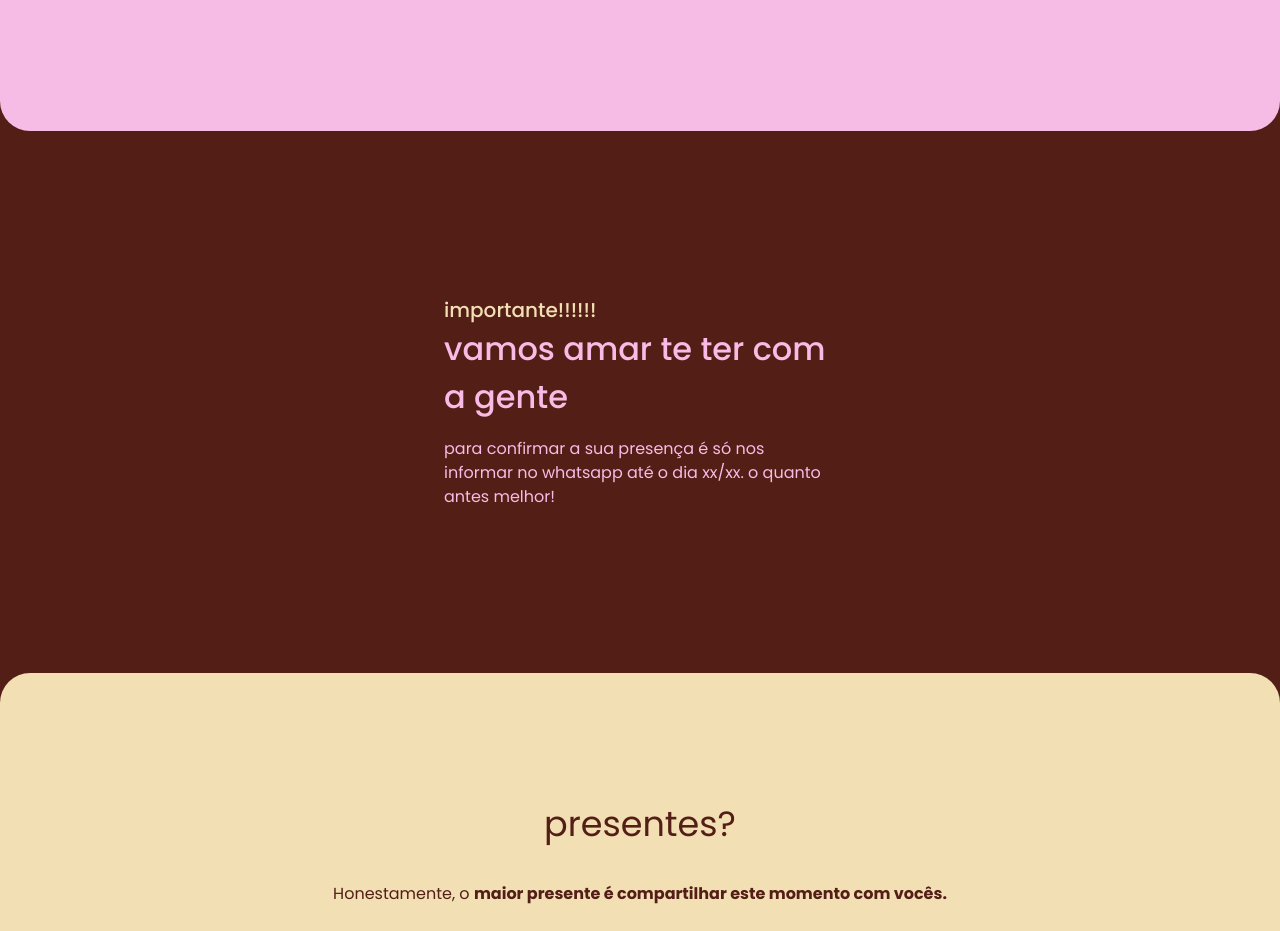
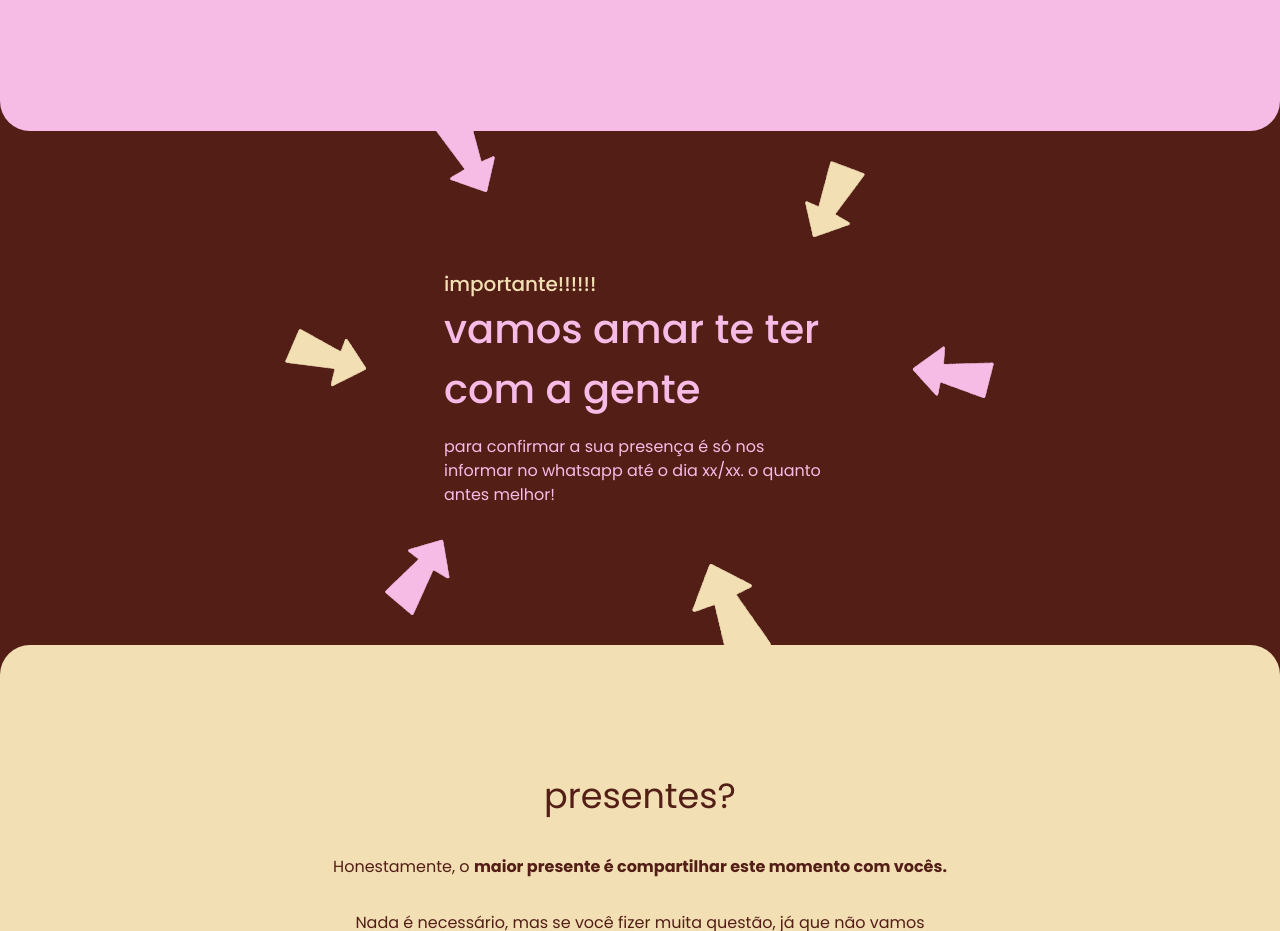
Before and after one commit to LeonardoVizzotto/casamento, a website built with Vite: page index.html in a window 1280 px wide. Shown: the part 1534-2465 px from the top of the page. Built offline with nearby package versions, Linux system fonts and the light colour scheme.

Commit message:
feat: adjustments 4

```diff
--- a/index.html
+++ b/index.html
@@ -119,6 +119,13 @@
         aria-labelledby="details-heading"
       >
         <div class="section__inner section__inner--details">
+          <div class="details__layout">
+            <div class="details__row details__row--top">
+              <img src="images/arrow--secondary.svg" alt="" class="details__arrow details__arrow--top-left" />
+              <img src="images/arrow.svg" alt="" class="details__arrow details__arrow--top-right" />
+            </div>
+            <div class="details__row details__row--middle">
+              <img src="images/arrow.svg" alt="" class="details__arrow details__arrow--left" />
               <div class="details__content">
                 <header class="section__header">
                   <h2 id="details-heading" class="section__title sr-only">Detalhes</h2>
@@ -126,6 +133,13 @@
                 <p class="details__important">importante!!!!!!</p>
                 <p class="details__message">vamos amar te ter com a gente</p>
                 <p class="details__info">para confirmar a sua presença é só nos informar no whatsapp até o dia xx/xx. o quanto antes melhor!</p>
+              </div>
+              <img src="images/arrow--secondary.svg" alt="" class="details__arrow details__arrow--right" />
+            </div>
+            <div class="details__row details__row--bottom">
+              <img src="images/arrow--secondary.svg" alt="" class="details__arrow details__arrow--bottom-left" />
+              <img src="images/arrow.svg" alt="" class="details__arrow details__arrow--bottom-right" />
+            </div>
           </div>
         </div>
       </section>
--- a/src/styles/layout.css
+++ b/src/styles/layout.css
@@ -281,6 +281,71 @@ html {
   gap: var(--space-xl);
 }
 
+.details__layout {
+  display: flex;
+  flex-direction: column;
+  align-items: center;
+  justify-content: center;
+  gap: var(--space-xl);
+  position: relative;
+}
+
+.details__row {
+  display: flex;
+  align-items: center;
+  justify-content: center;
+  width: 100%;
+}
+
+.details__arrow {
+  width: 60px;
+  height: auto;
+}
+
+.details__arrow--top-left {
+  transform: rotate(0deg) scaleX(1) scaleY(-1);
+  margin-left: 20px;
+  margin-top: -60px;
+}
+
+.details__arrow--top-right {
+  transform: rotate(0deg) scaleX(-1) scaleY(-1);
+  margin-top: 30px;
+}
+
+.details__arrow--left {
+  transform: rotate(134deg) scaleX(-1) scaleY(1);
+  margin-top: -60px;
+}
+
+.details__arrow--right {
+  transform: rotate(-55deg) scaleX(-1) scaleY(1);
+  margin-top: -30px;
+}
+
+.details__arrow--bottom-left {
+  transform: rotate(2581deg) scaleX(-1) scaleY(1);
+  margin-left: -130px;
+  margin-bottom: 30px;
+}
+
+.details__arrow--bottom-right {
+  transform: rotate(-230deg) scaleX(-1) scaleY(-1) scale(1.3);
+  margin-bottom: -50px;
+}
+
+.details__row--top {
+  gap: 310px;
+}
+
+.details__row--middle {
+  gap: 90px;
+}
+
+.details__row--bottom {
+  gap: 250px;
+}
+
 .details__content {
   display: flex;
   flex-direction: column;
@@ -288,6 +353,7 @@ html {
   justify-content: center;
   gap: 0;
   flex: 1;
+  max-width: 392px;
 }
 
 .details__important {
@@ -403,8 +469,7 @@ html {
     border-radius: var(--mobile-nav-item-border-radius);
   }
 
-  .section__inner--schedule,
-  .section__inner--details {
+  .section__inner--schedule {
     min-width: 0;
   }
 
@@ -464,12 +529,27 @@ html {
     font-size: var(--mobile-schedule-font-size);
   }
 
+  .details__arrow--left {
+    content: url("/images/arrow--secondary.svg");
+  }
+
+  .details__arrow--right {
+    content: url("/images/arrow.svg");
+  }
+
+  .details__arrow--bottom-left {
+    content: url("/images/arrow.svg");
+  }
+
+  .details__arrow--bottom-right {
+    content: url("/images/arrow--secondary.svg");
+  }
+
   .section--details {
     height: auto;
   }
 
   .section__inner--details {
-    min-width: 0;
     padding: 40px;
   }
 
@@ -495,8 +575,8 @@ html {
   .section__inner--details {
     min-width: var(--section3-min-width);
     max-width: var(--section3-max-width);
-    padding-top: 164px;
-    padding-bottom: 164px;
+    padding-top: 0;
+    padding-bottom: 0;
   }
 
   .details__content {
--- a/src/styles/tokens.css
+++ b/src/styles/tokens.css
@@ -81,7 +81,7 @@
   --details-important-font-size: 20px;
   --details-important-font-weight: var(--font-weight-medium);
   --details-important-color: var(--color-bg-tertiary);
-  --details-message-font-size: 32px;
+  --details-message-font-size: 40px;
   --details-message-font-weight: var(--font-weight-medium);
   --details-message-color: var(--color-bg-secondary);
   --details-info-font-size: 16px;
```
Also changed, not shown: public/images/arrow--secondary.svg (added). Lines whose indentation alone changed are shown as unchanged.
